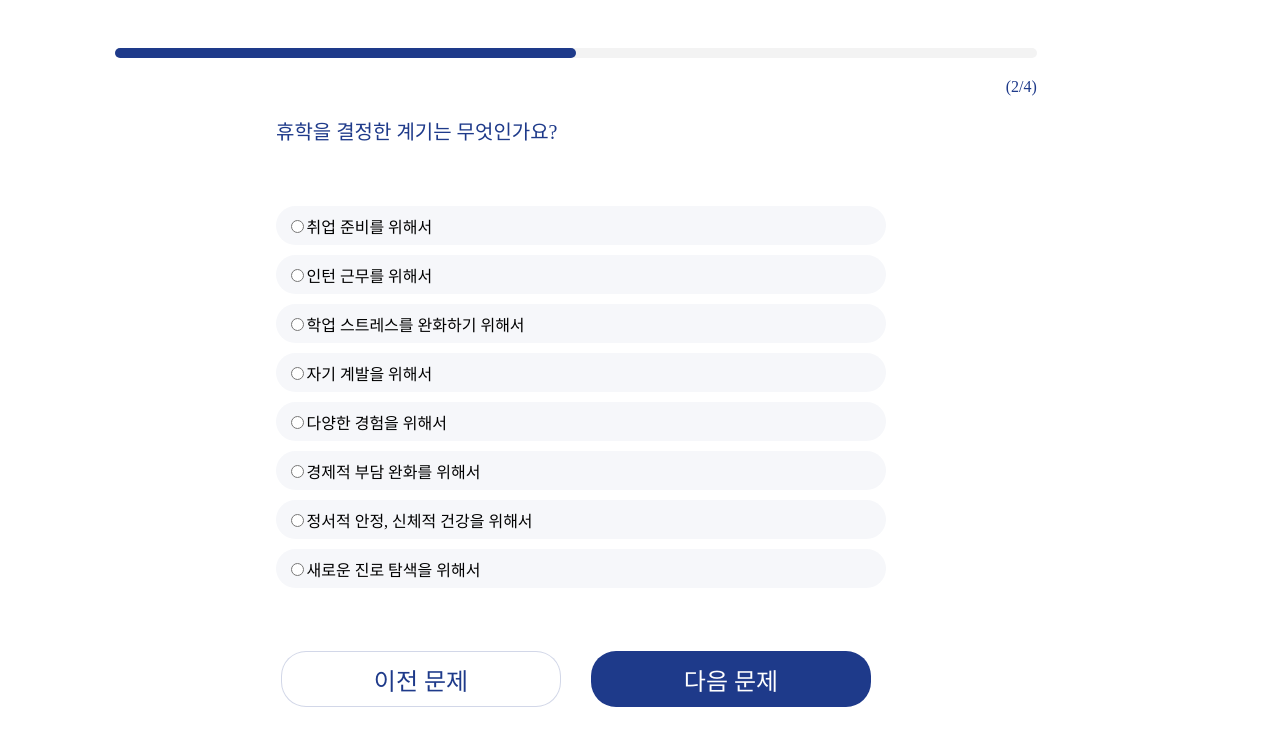
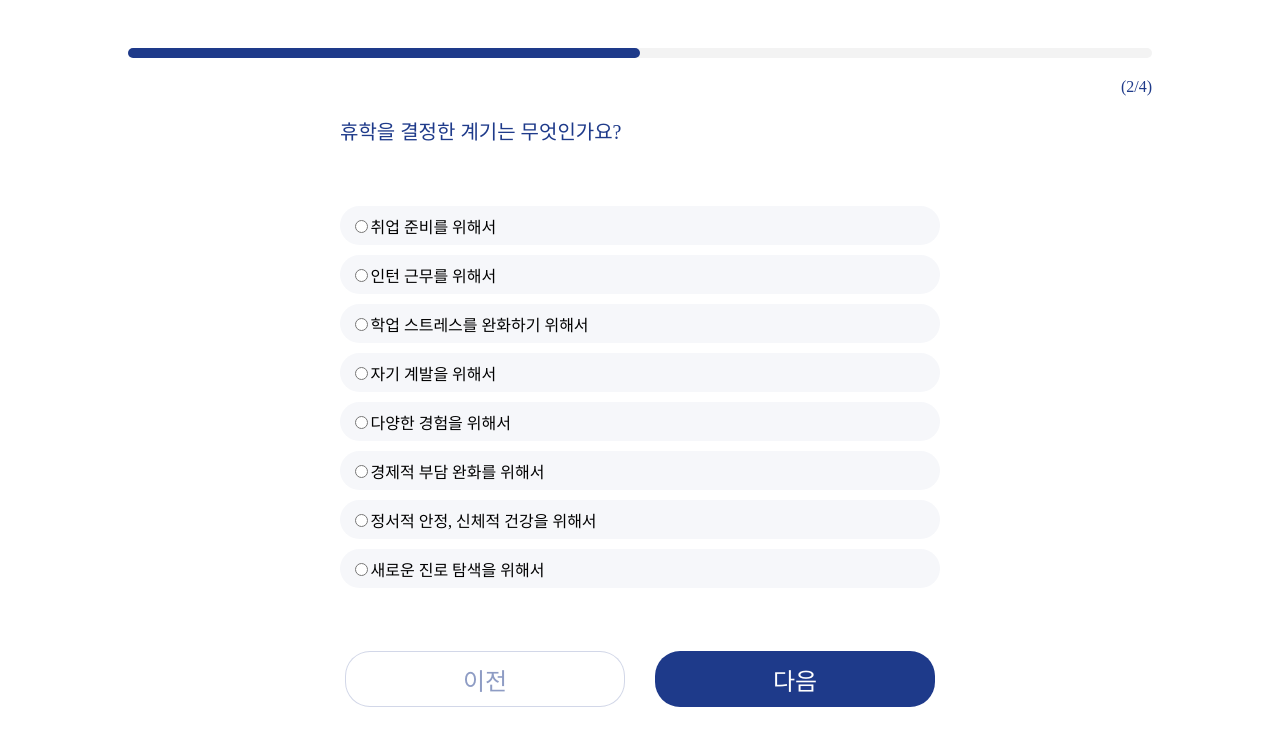
Before and after one commit to Youth-is-the-best/Youth-Client, a React (Create React App) app: page /test/1 in a window 1280 px wide. Shown: the top 746 px of the page. Built offline with nearby package versions, Linux system fonts and the light colour scheme; a web font is replaced by a local one.

Commit message:
💄 test2.jsx answer ui complete!

```diff
--- a/src/pages/Test.jsx
+++ b/src/pages/Test.jsx
@@ -19,7 +19,7 @@ const Test = () => {
         </QuestionContainer>
         <YearSemesterSelector></YearSemesterSelector>
         <ButtonDom>
-        <ButtonLink style={{ backgroundColor: 'rgba(30, 58, 138, 1)', color:'white' }} to="/test/1"> 다음 문제 </ButtonLink>
+        <ButtonLink style={{ backgroundColor: 'rgba(30, 58, 138, 1)', color:'white' }} to="/test/1"> 다음 </ButtonLink>
         </ButtonDom>
       </QuizDom>
       </>
@@ -35,7 +35,7 @@ export const QuizDom = styled.div`
     align-items: center;
     gap : 20px; // 이거 조율 필요함
     background-color : F5F5F5;
-    width: 90%;
+    width: 100%;
     border-radius: 20px;
 `;
 
@@ -92,7 +92,7 @@ export const Button = styled.div`
   background-color: #ffffff;
   border: 1px solid rgba(30, 58, 138, 0.2);
   border-radius: 25px;
-  color : rgba(30, 58, 138, 1);
+  color : rgba(30, 58, 138, 0.5);
   font-size: 1.5rem;
   cursor: pointer;
   display: flex;
--- a/src/pages/Test1.jsx
+++ b/src/pages/Test1.jsx
@@ -49,8 +49,8 @@ const Test1 = () => {
         ))}
       </Answers>
       <ButtonDom>
-        <Button to="/test/0" onClick={handleBeforeClick}>이전 문제</Button>
-        <Button style={{ backgroundColor: 'rgba(30, 58, 138, 1)', color:'white' }} to="/test/2" onClick={handleNextClick}>다음 문제</Button>
+        <Button to="/test/0" onClick={handleBeforeClick}>이전</Button>
+        <Button style={{ backgroundColor: 'rgba(30, 58, 138, 1)', color:'white' }} to="/test/2" onClick={handleNextClick}>다음</Button>
       </ButtonDom>
     </QuizDom>
   );
@@ -98,7 +98,7 @@ const Answer = styled.li`
   margin: 5px;
   width: 100%;
   height: 39px;
-  padding: 0px 10px 0px 10px;
+  padding: 0px 0px 0px 10px;
   border-radius: 20px;
   gap: 10px;
   background-color: ${props => props.checked ? 'rgba(56, 189, 248, 0.07)' : 'rgba(30, 58, 138, 0.04)'};
--- a/src/pages/Test2.jsx
+++ b/src/pages/Test2.jsx
@@ -16,6 +16,7 @@ const Test2 = () => {
     const handleBeforeClick = () => {
         navigate("/test/1");
     }
+
     const handleAnswerClick = (answer) => {
         if (selectedAnswers.includes(answer)) {
             setSelectedAnswers(selectedAnswers.filter(item => item !== answer));
@@ -65,27 +66,37 @@ const Test2 = () => {
                         onClick={() => handleAnswerClick(answer.text)}
                         selected={selectedAnswers.includes(answer.text)}
                     >
+                        {selectedAnswers.includes(answer.text) ? <Indexcircle>{selectedAnswers.indexOf(answer.text) + 1}</Indexcircle> : ""}
                         {answer.icon}
                         <span>{answer.text}</span>
                     </Answer>
                 ))}
             </AnswerDom>
-            <SelectedAnswersContainer>
-                {selectedAnswers.map((answer, index) => (
-                    <SelectedAnswer key={answer}>
-                        <span>{index + 1}순위:</span> {answer}
-                    </SelectedAnswer>
-                ))}
-            </SelectedAnswersContainer>
             <ButtonDom>
-                <Button to="/test/1" onClick={handleBeforeClick}>이전 문제</Button>
-                <Button style={{ backgroundColor: 'rgba(30, 58, 138, 1)', color:'white' }} onClick={handleNextClick}>다음 문제</Button>
+                <Button to="/test/1" onClick={handleBeforeClick}>이전</Button>
+                <Button style={{ backgroundColor: 'rgba(30, 58, 138, 1)', color:'white' }} onClick={handleNextClick}>다음</Button>
             </ButtonDom>
         </QuizDom>
     );
 };
 
 export default Test2;
+
+const Indexcircle = styled.div`
+    border-radius: 50%;
+    border: 1.5px solid rgba(30, 58, 138, 1);
+    background-color: white;
+    height: 20px;
+    width: 20px;
+    color: rgba(30, 58, 138, 1);
+    display: flex;
+    align-items: center;
+    justify-content: center;
+    position: absolute;
+    top: -4px;
+    left: -9px;
+    font-size: 12px;
+`;
 
 const AnswerDom = styled.div`
     display: flex;
@@ -94,6 +105,7 @@ const AnswerDom = styled.div`
     align-content: center;
     width: 590px;
     height: 230px;
+    margin-top: 20px;
 `;
 
 const Answer = styled.div`
@@ -108,6 +120,7 @@ const Answer = styled.div`
     justify-content: center;
     min-width: 60px;
     padding: 0 10px;
+    position: relative;
     &:hover {
         background-color: rgba(30, 58, 138, 0.2);
         color: #1E3A8A;
@@ -116,15 +129,3 @@ const Answer = styled.div`
         margin-left: 5px;
     }
 `;
-
-const SelectedAnswersContainer = styled.div`
-    margin-top: 20px;
-    display: flex;
-    flex-direction: column;
-    gap: 10px;
-`;
-
-const SelectedAnswer = styled.div`
-    font-size: 16px;
-    color: #1E3A8A;
-`;
--- a/src/pages/Test3.jsx
+++ b/src/pages/Test3.jsx
@@ -17,7 +17,7 @@ const Test3 = () => {
         placeholder=" | 목표를 입력해주세요 "
       />
       <ButtonDom>
-        <ButtonLink style={{width:'160px'}}to="/test/2">이전 문제</ButtonLink>
+        <ButtonLink style={{width:'160px'}}to="/test/2">이전</ButtonLink>
         <ButtonLink style={{ backgroundColor: 'rgba(30, 58, 138, 1)', color:'white', width:'400px' }} to="/result">
         <FiArrowRightCircle /> 나의 휴학 유형 보러가기
         </ButtonLink>
```
Also changed, not shown: src/Components/layout/Answers.jsx (added).
